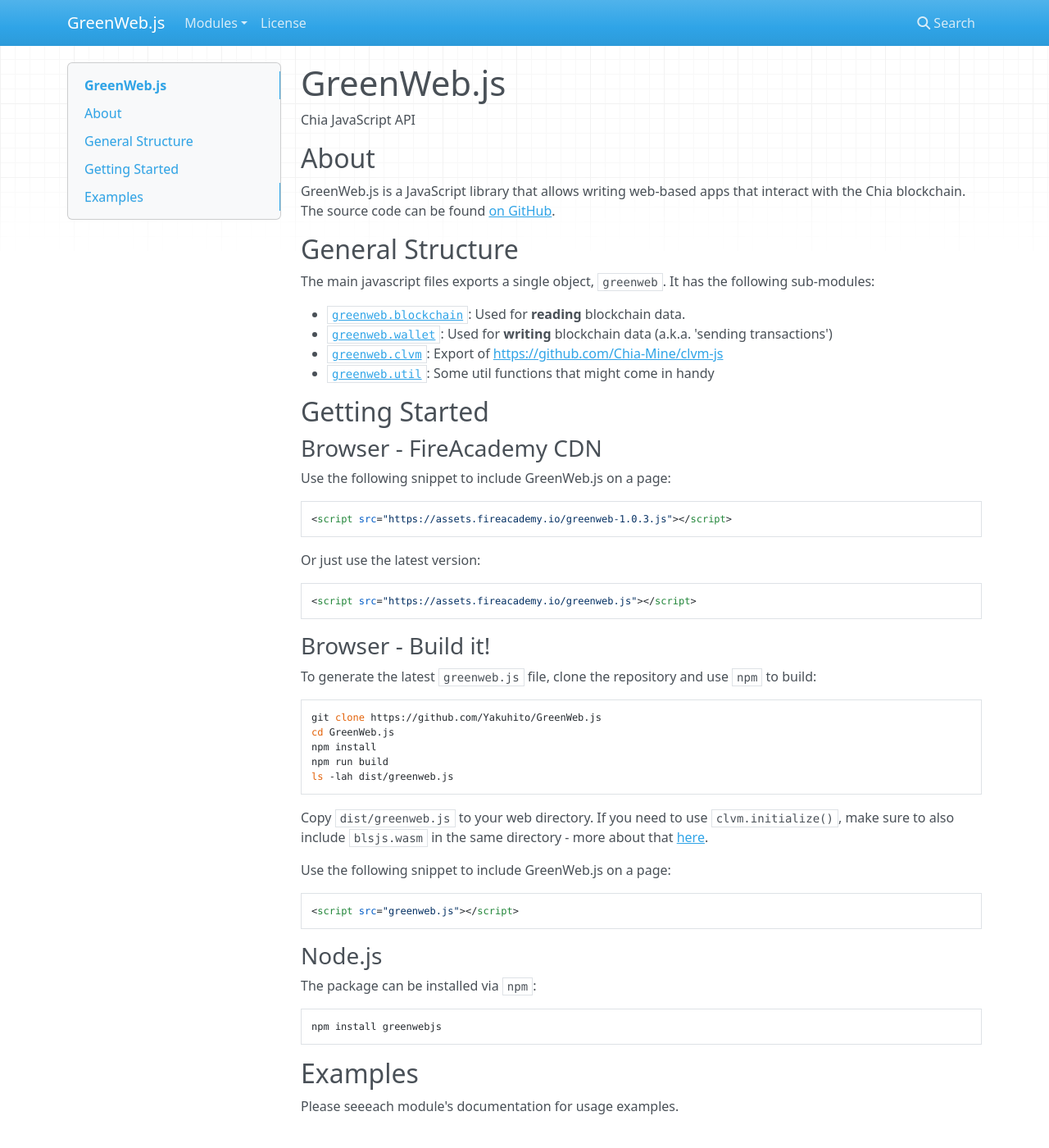
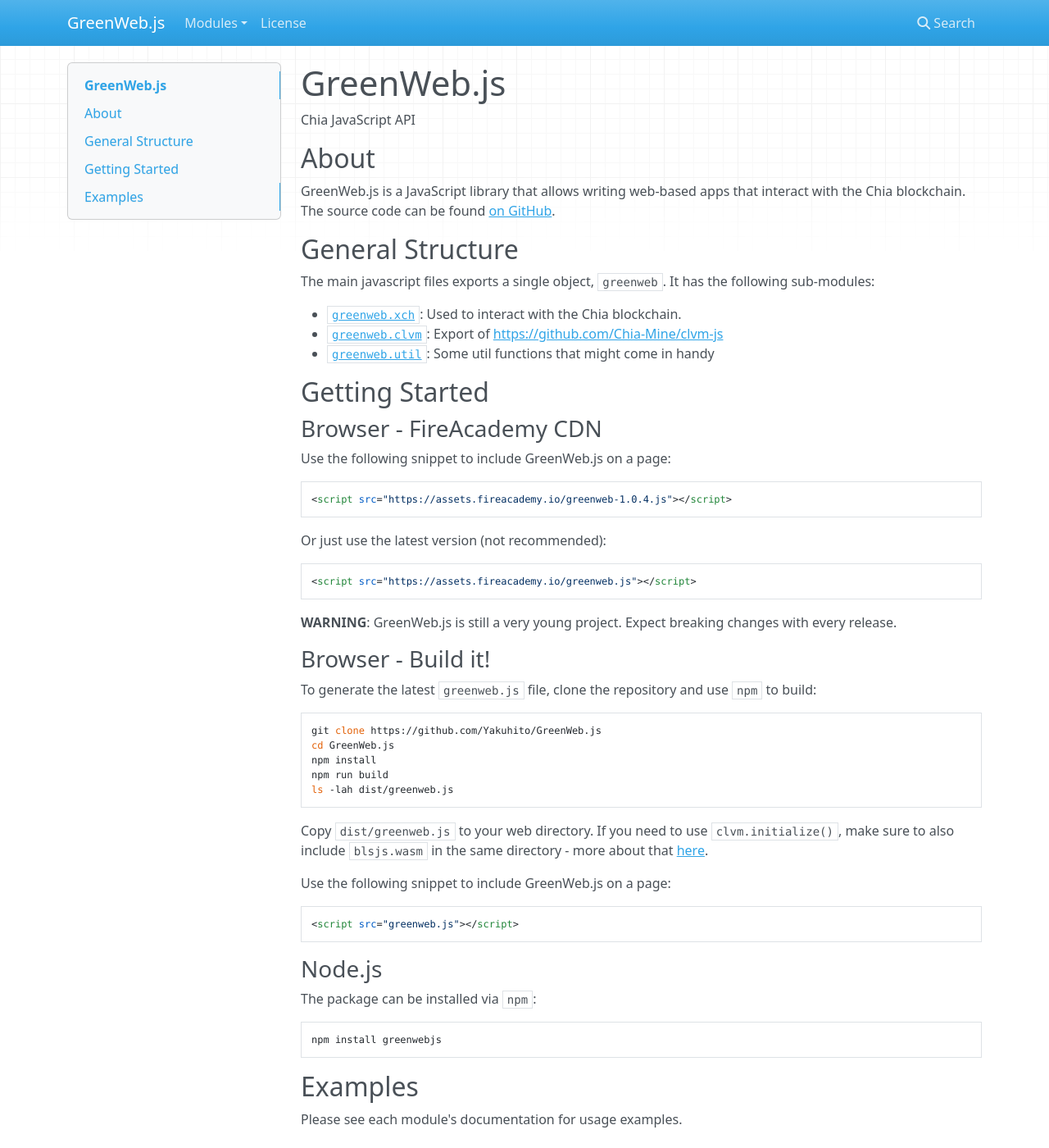
Before and after one commit to Yakuhito/GreenWeb.js, an MkDocs documentation site: the page built from docs/index.md, in a window 1280 px wide and 1400 px high. Shown: the whole window at 82% size. Built offline with MkDocs 1.6.1, drawn with Linux system fonts in a browser that asks for light colours; nearby versions of some CDN libraries.

````diff
--- a/docs/index.md
+++ b/docs/index.md
@@ -9,8 +9,7 @@ GreenWeb.js is a JavaScript library that allows writing web-based apps that inte
 
 The main javascript files exports a single object, `greenweb`. It has the following sub-modules:
 
- - [`greenweb.blockchain`](blockchain/index.md): Used for **reading** blockchain data.
- - [`greenweb.wallet`](wallet/index.md): Used for **writing** blockchain data (a.k.a. 'sending transactions')
+ - [`greenweb.xch`](xch/index.md): Used to interact with the Chia blockchain.
  - [`greenweb.clvm`](clvm/index.md): Export of [https://github.com/Chia-Mine/clvm-js](https://github.com/Chia-Mine/clvm-js)
  - [`greenweb.util`](util/index.md): Some util functions that might come in handy
 
@@ -21,14 +20,16 @@ The main javascript files exports a single object, `greenweb`. It has the follow
 Use the following snippet to include GreenWeb.js on a page:
 
 ```html
-<script src="https://assets.fireacademy.io/greenweb-1.0.3.js"></script>
+<script src="https://assets.fireacademy.io/greenweb-1.0.4.js"></script>
 ```
 
-Or just use the latest version:
+Or just use the latest version (not recommended):
 
 ```html
 <script src="https://assets.fireacademy.io/greenweb.js"></script>
 ```
+
+**WARNING**: GreenWeb.js is still a very young project. Expect breaking changes with every release.
 
 ### Browser - Build it!
 To generate the latest `greenweb.js` file, clone the repository and use `npm` to build:
@@ -60,4 +61,4 @@ npm install greenwebjs
 
 ## Examples
 
-Please seeeach module's documentation for usage examples.
+Please see each module's documentation for usage examples.
--- a/mkdocs.yml
+++ b/mkdocs.yml
@@ -2,12 +2,11 @@ site_name: GreenWeb.js
 
 nav:
     - 'Modules':
-        - 'blockchain':
-            - 'Module Overview': 'blockchain/index.md'
-            - 'BlockchainProvider': 'blockchain/blockchain-provider.md'
-            - 'LeafletProvider': 'blockchain/leaflet-provider.md'
-        - 'wallet':
-            - 'Module Overview': 'wallet/index.md'
+        - 'xch':
+            - 'Module Overview': 'xch/index.md'
+            - 'Provider': 'xch/provider.md'
+            - 'LeafletProvider': 'xch/leaflet-provider.md'
+            - 'GobyProvider': 'xch/goby-provider.md'
         - 'clvm':
             - 'Module Overview': 'clvm/index.md'
         - 'util':
````
Also changed, not shown: docs/blockchain/index.md (deleted, +0 -42 lines), docs/wallet/index.md (deleted, +0 -3 lines), docs/xch/goby-provider.md (added, +9 -0 lines), docs/xch/index.md (added, +44 -0 lines), docs/xch/provider.md (renamed from docs/blockchain/blockchain-provider.md, +44 -16 lines), docs/xch/leaflet-provider.md (renamed from docs/blockchain/leaflet-provider.md), 4 other files.
